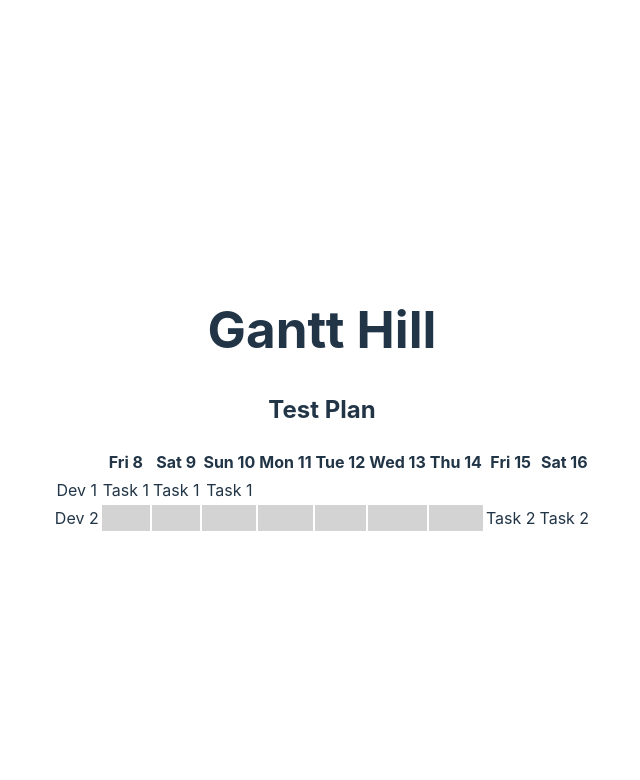
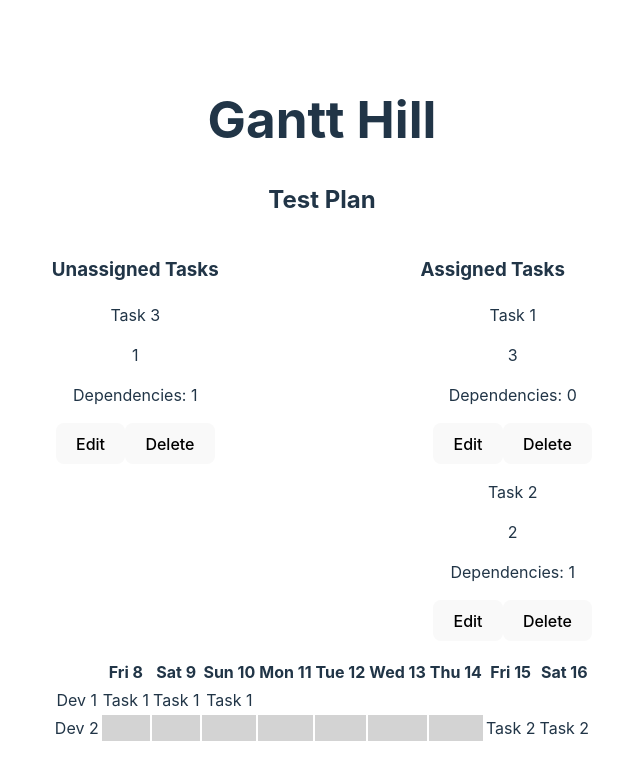
Before and after one commit to butaud/gantt-hill, a React (Vite) app: page / in a window 1280 px wide. Shown: the top 780 px of the page, without its empty margins (318-958 px from the left). Built offline with nearby package versions, Linux system fonts and the light colour scheme.

Commit message:
not working that well, need to update with proper store

```diff
--- a/package.json
+++ b/package.json
@@ -10,6 +10,7 @@
     "preview": "vite preview"
   },
   "dependencies": {
+    "mobx": "^6.12.0",
     "react": "^18.2.0",
     "react-dom": "^18.2.0",
     "react-router-dom": "^6.22.2"
--- a/src/App.tsx
+++ b/src/App.tsx
@@ -4,6 +4,22 @@ import { Dev, Task } from "./models";
 import { PlanEditor } from "./PlanEditor";
 
 import { testPlan } from "./testPlan";
+
+const replaceAllMatchingTasks = (
+  listToUpdate: ReadonlyArray<Task>,
+  sourceList: ReadonlyArray<Task>,
+) => {
+  return listToUpdate
+    .filter((task) =>
+      sourceList.find((sourceTask) => sourceTask.id === task.id),
+    )
+    .map((task) => {
+      const matchingTask = sourceList.find(
+        (sourceTask) => sourceTask.id === task.id,
+      );
+      return matchingTask || task;
+    });
+};
 
 function App() {
   const [name, setName] = useState(testPlan.name);
@@ -19,6 +35,25 @@ function App() {
     devs,
   };
 
+  const setPlanTasks = (tasks: ReadonlyArray<Task>) => {
+    const dependencyUpdatedTasks = tasks.map((task) => {
+      const dependsOn = task.dependsOn
+        .filter((dependency) => tasks.includes(dependency))
+        .map(
+          (dependency) =>
+            tasks.find((t) => t.id === dependency.id) ?? dependency,
+        );
+      return { ...task, dependsOn };
+    });
+    setTasks(dependencyUpdatedTasks);
+    setDevs(
+      devs.map((dev) => ({
+        ...dev,
+        tasks: replaceAllMatchingTasks(dev.tasks, tasks),
+      })),
+    );
+  };
+
   return (
     <div className="App">
       <header className="App-header">
@@ -27,7 +62,7 @@ function App() {
       <PlanEditor
         plan={plan}
         setPlanDevs={setDevs}
-        setPlanTasks={setTasks}
+        setPlanTasks={setPlanTasks}
         setPlanName={setName}
         setPlanStart={setStart}
       />
--- a/src/PlanEditor.tsx
+++ b/src/PlanEditor.tsx
@@ -1,7 +1,8 @@
 import { DateTime } from "luxon";
-import { Plan, Task, Dev, Schedule } from "./models";
+import { Plan, Task, Dev, Schedule, Draft } from "./models";
 import { FC } from "react";
 import { getScheduleEnd, schedule } from "./schedule";
+import { TaskNode } from "./TaskNode";
 
 type IPlanEditorProps = {
   plan: Readonly<Plan>;
@@ -20,9 +21,66 @@ export const PlanEditor: FC<IPlanEditorProps> = ({
 }) => {
   const planSchedule = schedule(plan.devs);
   const end = getScheduleEnd(plan.tasks, planSchedule);
+
+  const unassignedTasks = plan.tasks.filter(
+    (task) => planSchedule[task.id] === undefined,
+  );
+  const assignedTasks = plan.tasks.filter(
+    (task) => planSchedule[task.id] !== undefined,
+  );
+
+  const addTask = (task: Draft<Task>) => {
+    const id = Math.max(...plan.tasks.map((task) => task.id)) + 1;
+    setPlanTasks([...plan.tasks, { ...task, id }]);
+  };
+
+  const updateTask = (task: Task) => {
+    setPlanTasks(plan.tasks.map((t) => (t.id === task.id ? task : t)));
+  };
+
+  const deleteTask = (task: Task) => {
+    setPlanTasks(plan.tasks.filter((t) => t.id !== task.id));
+  };
+
   return (
     <div>
       <h2>{plan.name}</h2>
+      <div
+        style={{
+          display: "flex",
+          flexDirection: "row",
+          justifyContent: "space-between",
+        }}
+      >
+        <div>
+          <h3>Unassigned Tasks</h3>
+          <div>
+            {unassignedTasks.map((task) => (
+              <TaskNode
+                key={task.id}
+                task={task}
+                addTask={addTask}
+                updateTask={updateTask}
+                deleteTask={deleteTask}
+              />
+            ))}
+          </div>
+        </div>
+        <div>
+          <h3>Assigned Tasks</h3>
+          <ul>
+            {assignedTasks.map((task) => (
+              <TaskNode
+                key={task.id}
+                task={task}
+                addTask={addTask}
+                updateTask={updateTask}
+                deleteTask={deleteTask}
+              />
+            ))}
+          </ul>
+        </div>
+      </div>
       <table>
         <thead>
           <tr>
--- /dev/null
+++ b/src/TaskNode.tsx
@@ -0,0 +1,80 @@
+import { FC, useState } from "react";
+import { Draft, Task } from "./models";
+
+export type ITaskNodeProps = {
+  task: Task | undefined;
+  addTask: (task: Draft<Task>) => void;
+  updateTask: (task: Task) => void;
+  deleteTask: (task: Task) => void;
+};
+
+export const TaskNode: FC<ITaskNodeProps> = ({
+  task,
+  addTask,
+  updateTask,
+  deleteTask,
+}) => {
+  const [editing, setEditing] = useState(task === undefined);
+
+  const saveTask = (draft: Draft<Task>) => {
+    if (task === undefined) {
+      addTask(draft);
+    } else {
+      updateTask({ ...task, ...draft });
+    }
+    setEditing(false);
+  };
+
+  return (
+    <div>
+      {editing || !task ? (
+        <TaskEditNode task={task} saveTask={saveTask} />
+      ) : (
+        <TaskDisplayNode task={task} />
+      )}
+      {!editing && task && (
+        <button onClick={() => setEditing(true)}>Edit</button>
+      )}
+      {task !== undefined && (
+        <button onClick={() => deleteTask(task)}>Delete</button>
+      )}
+    </div>
+  );
+};
+
+const TaskEditNode: FC<{
+  task: Task | undefined;
+  saveTask: (task: Draft<Task>) => void;
+}> = ({ task, saveTask }) => {
+  const [name, setName] = useState(task?.name ?? "New Task");
+  const [estimate, setEstimate] = useState(task?.estimate ?? 0);
+  const [dependsOn, setDependsOn] = useState(task?.dependsOn ?? []);
+
+  return (
+    <>
+      <input
+        type="text"
+        value={name}
+        onChange={(e) => setName(e.target.value)}
+      />
+      <input
+        type="number"
+        value={estimate}
+        onChange={(e) => setEstimate(parseInt(e.target.value))}
+      />
+      <button onClick={() => saveTask({ ...task, name, estimate, dependsOn })}>
+        Save
+      </button>
+    </>
+  );
+};
+
+const TaskDisplayNode: FC<{ task: Task }> = ({ task }) => {
+  return (
+    <>
+      <p>{task.name}</p>
+      <p>{task.estimate}</p>
+      <p>Dependencies: {task.dependsOn.length}</p>
+    </>
+  );
+};
--- a/src/models.ts
+++ b/src/models.ts
@@ -1,4 +1,6 @@
 import { DateTime } from "luxon";
+
+export type Draft<T> = Omit<T, "id">;
 
 export type ID = number;
 export type Task = {
--- a/src/schedule.ts
+++ b/src/schedule.ts
@@ -70,26 +70,26 @@ const isOof = (dev: Dev, now: number): boolean =>
   );
 
 export const schedule: (devs: ReadonlyArray<Dev>) => Schedule = (devs) => {
-  const schedule: Schedule = {};
+  const result: Schedule = {};
   let now = 0;
   const tasksToSchedule = devs.flatMap((dev) => dev.tasks).length;
-  while (Object.keys(schedule).length < tasksToSchedule) {
+  while (Object.keys(result).length < tasksToSchedule) {
     for (const dev of devs) {
-      if (!isAssigned(schedule, dev, now) && !isOof(dev, now)) {
+      if (!isAssigned(result, dev, now) && !isOof(dev, now)) {
         const nextTask = dev.tasks.find(
-          (task) => schedule[task.id] === undefined,
+          (task) => result[task.id] === undefined,
         );
         if (
           nextTask !== undefined &&
-          isTaskReadyToStart(schedule, nextTask, now)
+          isTaskReadyToStart(result, nextTask, now)
         ) {
-          schedule[nextTask.id] = now;
+          result[nextTask.id] = now;
         }
       }
     }
     now++;
   }
-  return schedule;
+  return result;
 };
 
 export const getScheduleEnd: (
--- a/src/testPlan.ts
+++ b/src/testPlan.ts
@@ -13,6 +13,13 @@ const task2: Task = {
   name: "Task 2",
   estimate: 2,
   dependsOn: [task1],
+};
+
+const task3: Task = {
+  id: 3,
+  name: "Task 3",
+  estimate: 1,
+  dependsOn: [task2],
 };
 
 const dev1: Dev = {
@@ -38,6 +45,6 @@ export const testPlan: Plan = {
   id: 1,
   name: "Test Plan",
   start: DateTime.now(),
-  tasks: [task1, task2],
+  tasks: [task1, task2, task3],
   devs: [dev1, dev2],
 };
```
Also changed, not shown: 1 other file (tests, documents, lock files or other folders).
